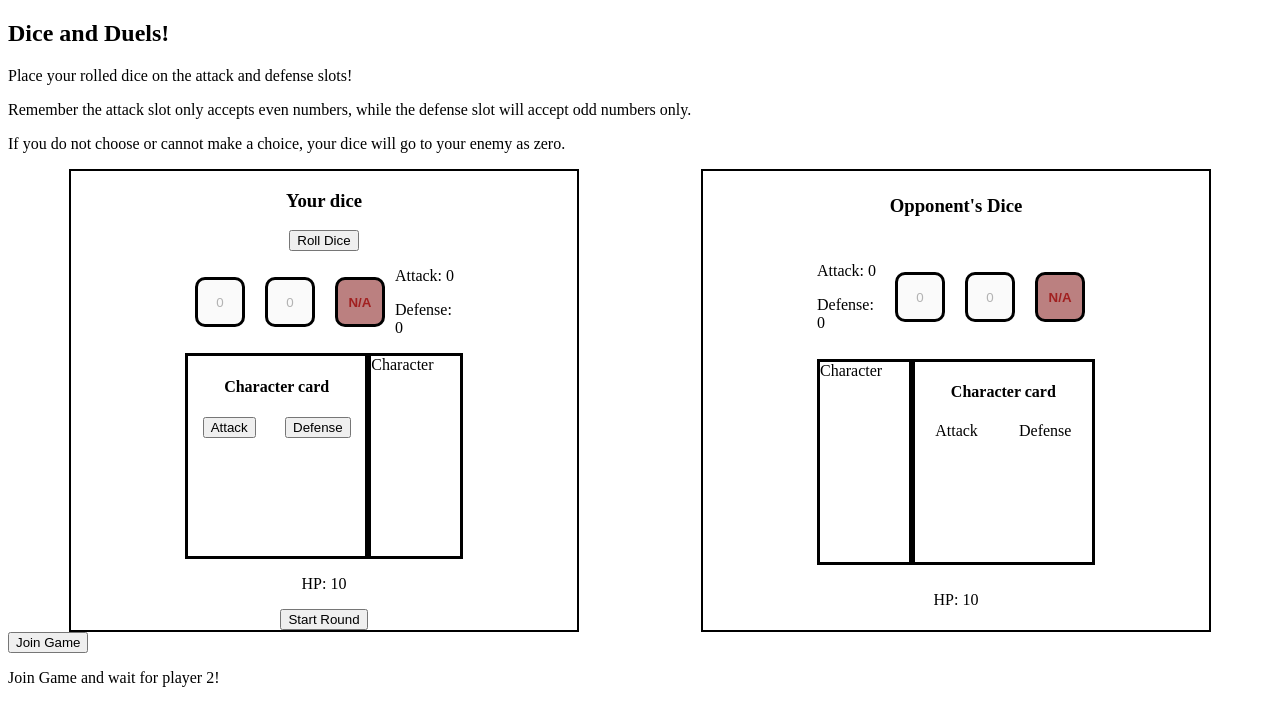
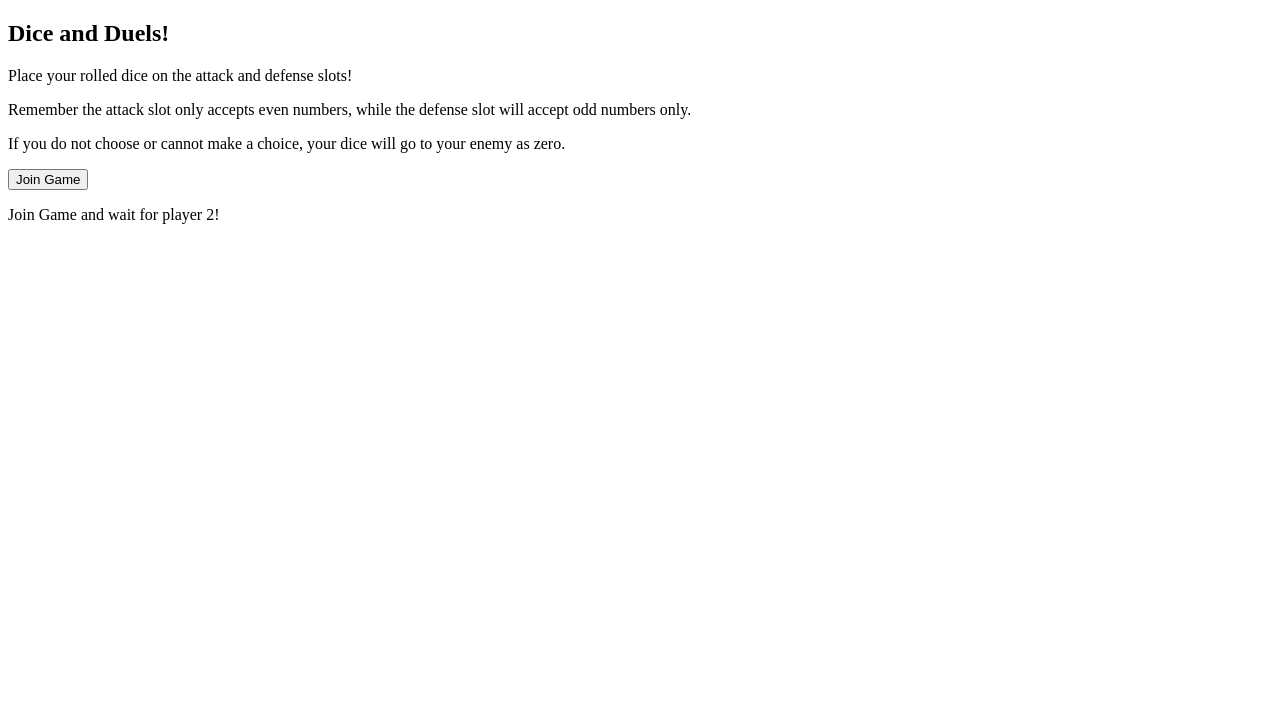
Before and after one commit to constanzadl/Dices, a React (Vite) app in the folder frontend/: page / in a window 1280 px wide. Shown: the top 726 px of the page. Built offline with nearby package versions, Linux system fonts and the light colour scheme; no server answers.

Commit message:
game component back in place

```diff
--- a/frontend/src/components/DiceGame.jsx
+++ b/frontend/src/components/DiceGame.jsx
@@ -190,6 +190,10 @@ export default function DiceGame() {
         enemy as zero.
       </p>
       {uiMsg && <p style={{ color: "tomato" }}>{uiMsg}</p>}
+
+      {playerCount === 2 ? (
+        <>
+          {" "}
           <div className="gameComponent">
             <div className="playerHub">
               <h3>Your dice</h3>
@@ -225,8 +229,12 @@ export default function DiceGame() {
                 <div className="characterCard">
                   <h4>Character card</h4>
                   <div className="cardButtons">
-                <button onClick={() => handlePlace("attack")}>Attack</button>
-                <button onClick={() => handlePlace("defense")}>Defense</button>
+                    <button onClick={() => handlePlace("attack")}>
+                      Attack
+                    </button>
+                    <button onClick={() => handlePlace("defense")}>
+                      Defense
+                    </button>
                   </div>
                 </div>
                 <div className="characterProfile">Character</div>
@@ -267,8 +275,7 @@ export default function DiceGame() {
               <p>HP: {enemyValues.hp}</p>
             </div>
           </div>
-      {playerCount === 2 ? (
-        <></>
+        </>
       ) : (
         <>
           <button onClick={joinGame}>Join Game</button>
```
Lines whose indentation alone changed are shown as unchanged.
